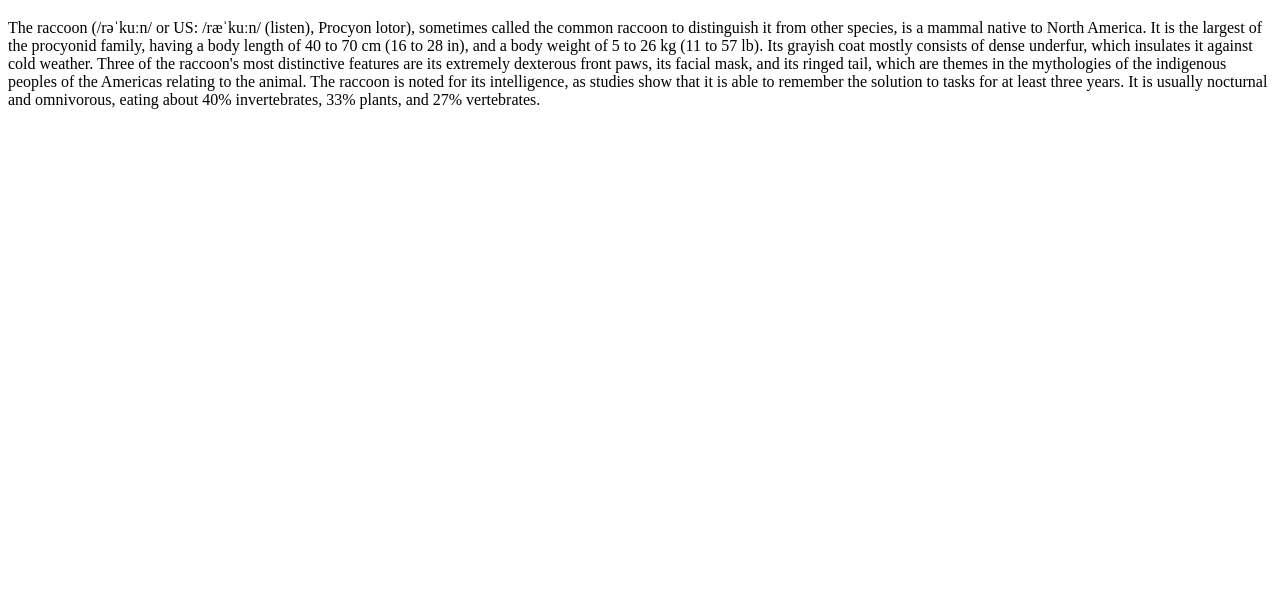
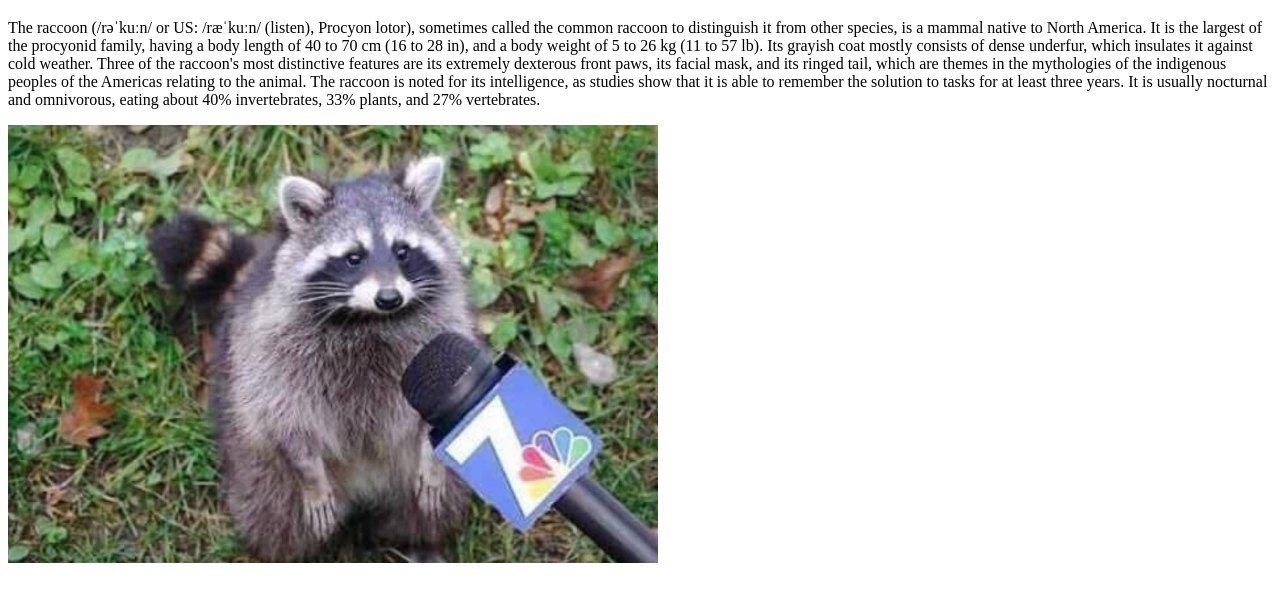
Before and after one commit to maph420/aat-tarea-git, a plain HTML site: page src/index.html in a window 1280 px wide. Shown: the part 61-662 px from the top of the page. Drawn offline with Linux system fonts and the light colour scheme.

Commit message:
img folder created plus raccoon image added to main page

```diff
--- a/src/index.html
+++ b/src/index.html
@@ -11,5 +11,7 @@
     <div class="racc-info">
         <p>The raccoon (/rəˈkuːn/ or US: /ræˈkuːn/ (listen), Procyon lotor), sometimes called the common raccoon to distinguish it from other species, is a mammal native to North America. It is the largest of the procyonid family, having a body length of 40 to 70 cm (16 to 28 in), and a body weight of 5 to 26 kg (11 to 57 lb). Its grayish coat mostly consists of dense underfur, which insulates it against cold weather. Three of the raccoon's most distinctive features are its extremely dexterous front paws, its facial mask, and its ringed tail, which are themes in the mythologies of the indigenous peoples of the Americas relating to the animal. The raccoon is noted for its intelligence, as studies show that it is able to remember the solution to tasks for at least three years. It is usually nocturnal and omnivorous, eating about 40% invertebrates, 33% plants, and 27% vertebrates.</p>
     </div>
+    <img width="650px" src="img/racc.jpg" alt="">
+
 </body>
 </html>
```
Also changed, not shown: src/img/racc.jpg (added).
